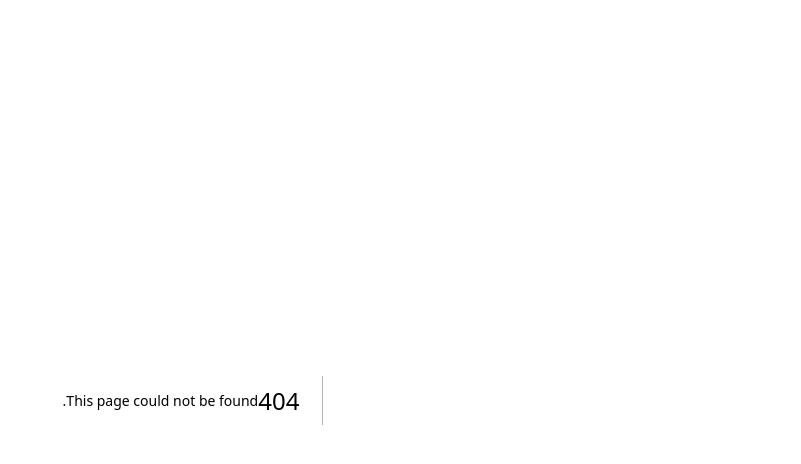
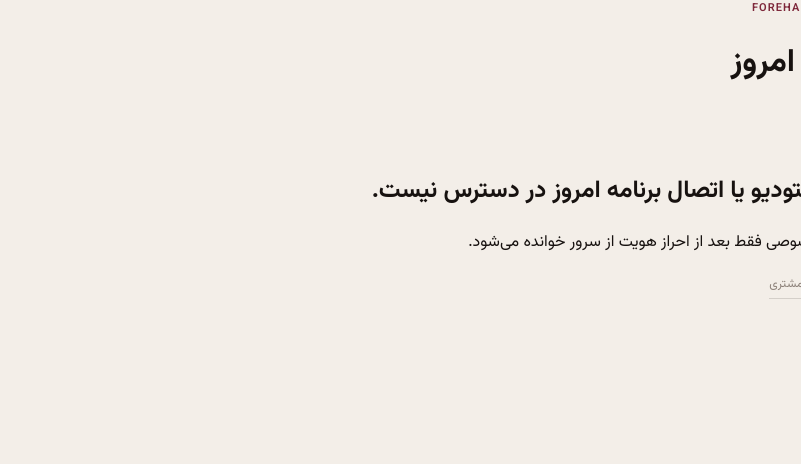
Before and after one commit to ODIIISE/Salon, a Next.js app: page /studio in a window 1280 px wide. Before the commit this address had no page. Shown: the top 464 px of the page, without its empty margins (479-1280 px from the left). Built offline with nearby package versions, Linux system fonts and the light colour scheme; no server answers.

Commit message:
feat: add owner timeline surface

```diff
--- /dev/null
+++ b/app/studio/page.tsx
@@ -0,0 +1,21 @@
+"use client";
+
+import { useEffect, useState } from "react";
+
+type Booking = { id: string; starts_at: string; ends_at: string; status: string; service_name_snapshot: string; customer_name: string | null; artist_name: string };
+const salonId = process.env.NEXT_PUBLIC_SALON_ID ?? "";
+
+export default function StudioPage() {
+  const [bookings, setBookings] = useState<Booking[]>([]);
+  const [message, setMessage] = useState("برای مشاهده برنامه امروز، سالن را پیکربندی کنید.");
+  useEffect(() => {
+    if (!salonId) return;
+    const date = new Intl.DateTimeFormat("en-CA", { timeZone: "Asia/Tehran" }).format(new Date());
+    fetch(`/api/owner/day?salonId=${encodeURIComponent(salonId)}&date=${date}`, { cache: "no-store" }).then(async (response) => {
+      const data = await response.json();
+      if (!response.ok) throw new Error(data.code);
+      setBookings(data.bookings ?? []);
+    }).catch(() => setMessage("ورود استودیو یا اتصال برنامه امروز در دسترس نیست."));
+  }, []);
+  return <main className="studio-shell" dir="rtl"><header className="studio-header"><div><p className="eyebrow">FOREHAND / STUDIO</p><h1>برنامه امروز</h1></div><span className="status-chip"><i /> تهران · زنده</span></header><section className="studio-summary"><strong>{bookings.length.toLocaleString("fa-IR")}</strong><span>رزرو امروز</span></section>{bookings.length ? <section className="timeline" aria-label="برنامه رزروها">{bookings.map((booking) => <article className="timeline-card" key={booking.id}><time>{new Date(booking.starts_at).toLocaleTimeString("fa-IR", { timeZone: "Asia/Tehran", hour: "2-digit", minute: "2-digit" })}</time><div><strong>{booking.service_name_snapshot}</strong><span>{booking.customer_name ?? "رزرو دستی"} · {booking.artist_name}</span></div><b>{booking.status === "confirmed" ? "تأیید شده" : booking.status === "reserved" ? "رزرو شده" : booking.status}</b></article>)}</section> : <section className="studio-empty" role="status"><h2>{message}</h2><p>اطلاعات خصوصی فقط بعد از احراز هویت از سرور خوانده می‌شود.</p></section>}<a className="owner-link" href="/">بازگشت به رزرو مشتری</a></main>;
+}
```
